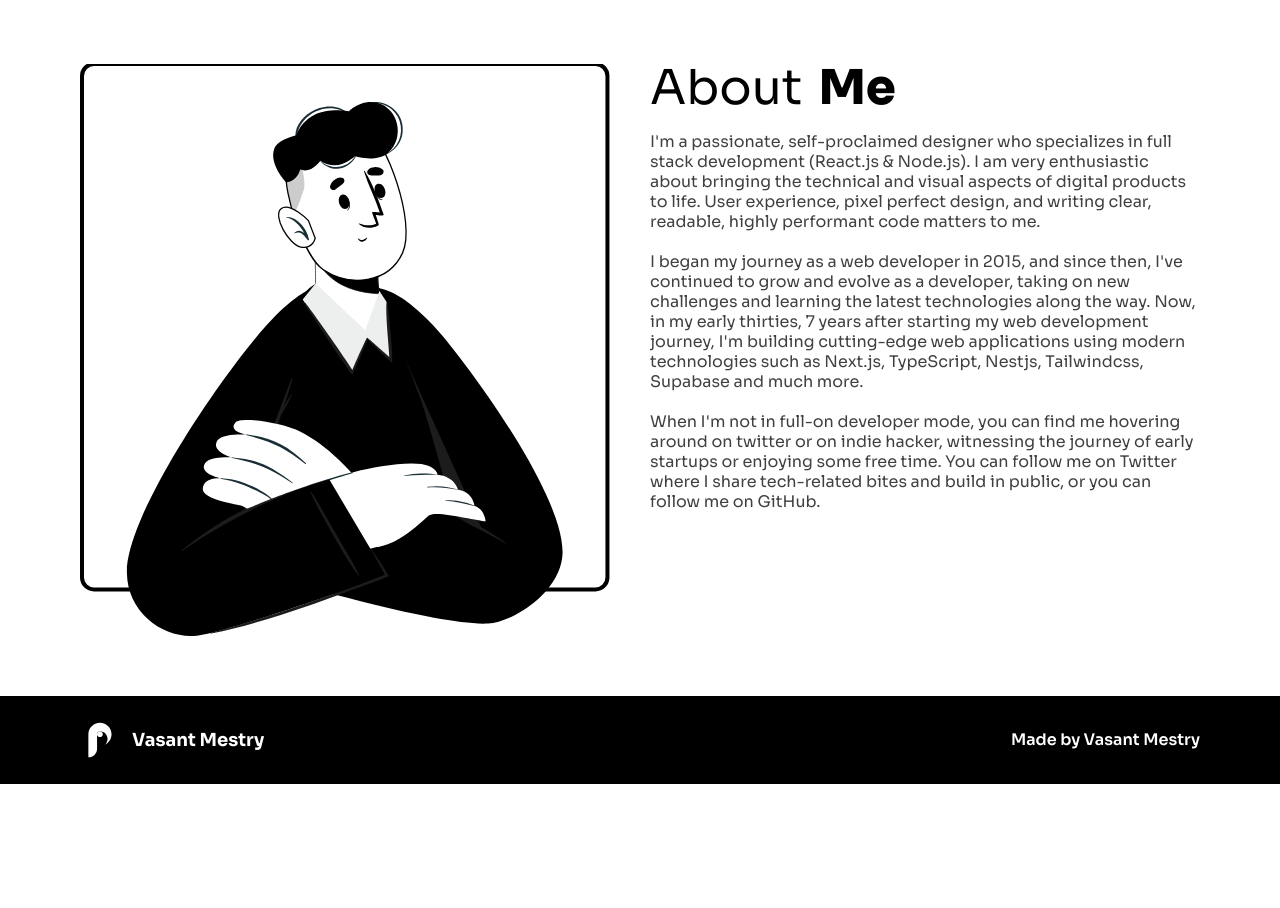
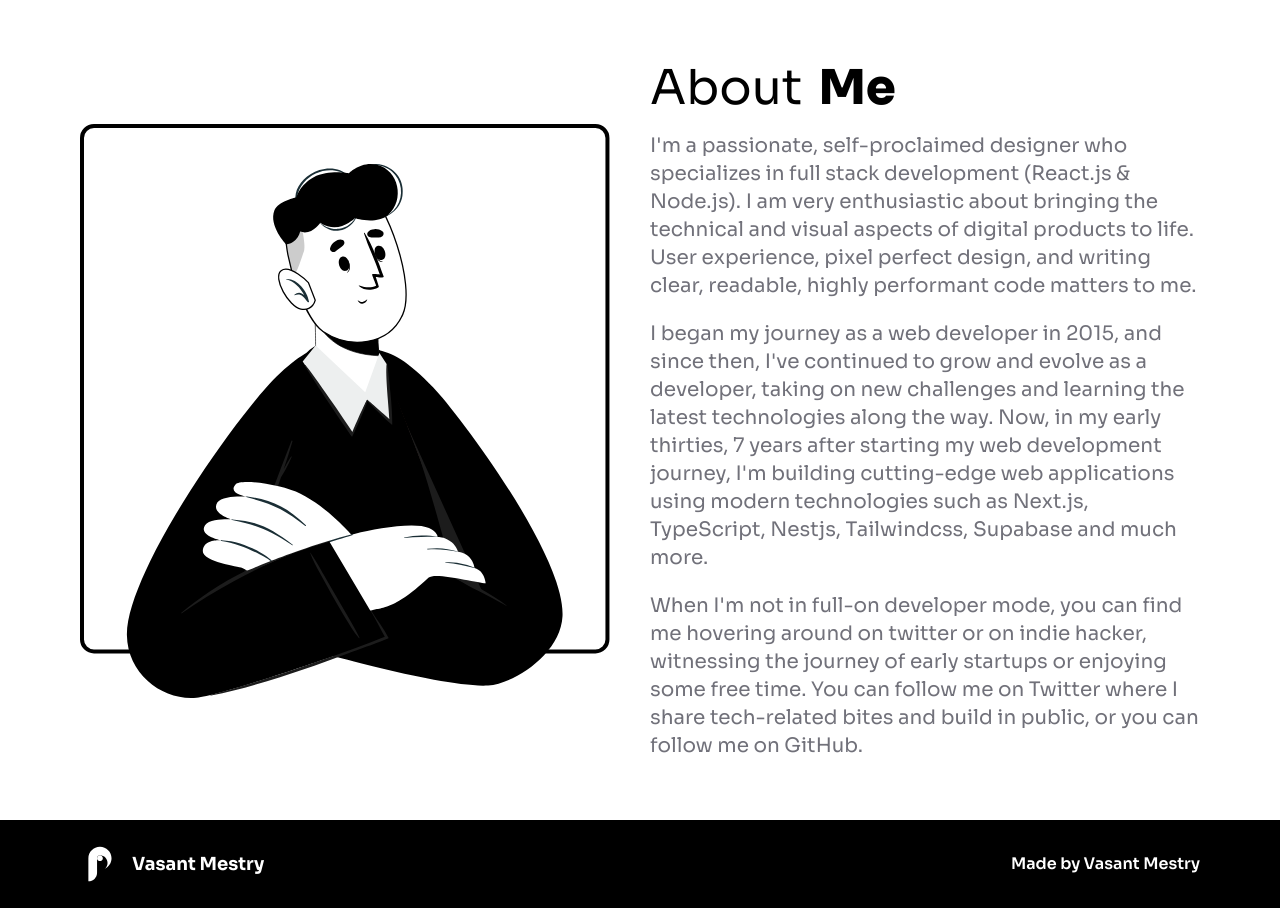
Before and after one commit to Vasant-Mestry-11/vasant-mestry-portfolio, a React (Vite) app: page / in a window 1280 px wide. Shown: the part 700-1608 px from the top of the page. Before the commit the page ends 1484 px from the top, so only its background shows below. Built offline with nearby package versions, Linux system fonts and the light colour scheme.

Commit message:
:zap: :lipstick: About me text

```diff
--- a/src/sections/AboutMe.jsx
+++ b/src/sections/AboutMe.jsx
@@ -6,29 +6,29 @@ const AboutMe = () => {
       <img src={AboutMeIcon} />
       <div className="flex flex-col gap-5">
         <VariableWeightText regularText="About" extraBoldText="Me" />
-        <div className="text-neutral flex flex-col gap-5">
-          <p>
-            I'm a passionate, self-proclaimed designer who specializes in full
+        <div className="text-zinc-500 flex flex-col gap-5">
+          <p className="text-xl">
+            {`I'm a passionate, self-proclaimed designer who specializes in full
             stack development (React.js & Node.js). I am very enthusiastic about
             bringing the technical and visual aspects of digital products to
             life. User experience, pixel perfect design, and writing clear,
-            readable, highly performant code matters to me.
+            readable, highly performant code matters to me.`}
           </p>
-          <p>
-            I began my journey as a web developer in 2015, and since then, I've
+          <p className="text-xl">
+            {`I began my journey as a web developer in 2015, and since then, I've
             continued to grow and evolve as a developer, taking on new
             challenges and learning the latest technologies along the way. Now,
             in my early thirties, 7 years after starting my web development
             journey, I'm building cutting-edge web applications using modern
             technologies such as Next.js, TypeScript, Nestjs, Tailwindcss,
-            Supabase and much more.
+            Supabase and much more.`}
           </p>
-          <p>
-            When I'm not in full-on developer mode, you can find me hovering
+          <p className="text-xl">
+            {`When I'm not in full-on developer mode, you can find me hovering
             around on twitter or on indie hacker, witnessing the journey of
             early startups or enjoying some free time. You can follow me on
             Twitter where I share tech-related bites and build in public, or you
-            can follow me on GitHub.
+            can follow me on GitHub.`}
           </p>
         </div>
       </div>
```
